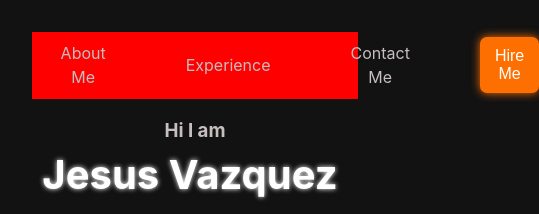
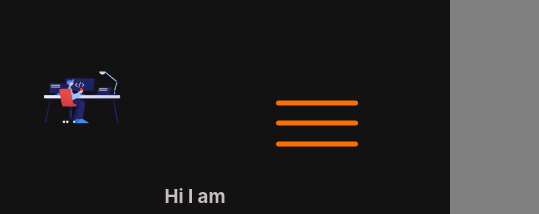
Before and after one commit to JesusVS760/website-program, a React (Vite) app: page / in a window 390 px wide. Shown: the top 214 px of the page, 539 px wide, since content can reach past the window. Built offline with nearby package versions, Linux system fonts and the light colour scheme.

Commit message:
hamburger menu

```diff
--- a/index.html
+++ b/index.html
@@ -3,8 +3,12 @@
   <head>
     <meta charset="UTF-8" />
     <link rel="icon" type="image/svg+xml" href="/vite.svg" />
+    <link
+      rel="stylesheet"
+      href="https://cdnjs.cloudflare.com/ajax/libs/font-awesome/4.7.0/css/font-awesome.min.css"
+    />
     <meta name="viewport" content="width=device-width, initial-scale=1.0" />
-    <title>Vite + React</title>
+    <title>Jesus Vazquez</title>
   </head>
   <body>
     <div id="root"></div>
--- a/src/components/Navbar.css
+++ b/src/components/Navbar.css
@@ -65,9 +65,89 @@ a {
   color: white;
   font-weight: 500;
 }
+.off-screen-menu {
+  display: none;
+}
 
 @media screen and (max-width: 768px) {
   .nav-container {
-    background: red;
+    /* background: red; */
+  }
+
+  .navbar-options {
+    /* overflow: hidden;
+    position: relative; */
+  }
+  .navbar-options,
+  .hire-button {
+    display: none;
+  }
+
+  .nav-container a {
+    color: white;
+    padding: 14px 16px;
+    text-decoration: none;
+    font-size: 17px;
+    display: block;
+  }
+  .off-screen-menu {
+    display: block;
+    background-color: gray;
+    height: 100vh;
+    width: 100%;
+    max-width: 450px;
+    position: fixed;
+    top: 0;
+    /* right: 0; */
+    right: -450px;
+    display: flex;
+    flex-direction: column;
+    align-items: center;
+    font-size: 3rem;
+    transition: 0.3s ease;
+  }
+  .off-screen-menu.active {
+    right: 0;
+  }
+  nav {
+    padding: 1rem;
+    display: flex;
+  }
+  .ham-menu {
+    height: 50px;
+    width: 50px;
+    margin-left: auto;
+    position: relative;
+  }
+  .ham-menu span {
+    height: 5px;
+    width: 100%;
+    background: #fd6f00;
+    border-radius: 25px;
+    position: absolute;
+    left: 50%;
+    top: 50%;
+    transform: translate(-50%, -50%);
+    transition: 0.3s ease;
+  }
+  .ham-menu span:nth-child(1) {
+    top: 25%;
+  }
+  .ham-menu span:nth-child(3) {
+    top: 75%;
+  }
+
+  .ham-menu.active span:nth-child(1) {
+    top: 50%;
+    transform: translate(-50%, -50%) rotate(45deg);
+  }
+
+  .ham-menu.active span:nth-child(2) {
+    opacity: 0;
+  }
+
+  .ham-menu.active span:nth-child(3) {
+    top: 50%;
+    transform: translate(-50%, -50%) rotate(-45deg);
   }
 }
--- a/src/components/Navbar.jsx
+++ b/src/components/Navbar.jsx
@@ -1,11 +1,33 @@
-import React from "react";
+import React, { useState } from "react";
 import Hero from "../Images/Hero.png";
 import "./Navbar.css";
+
 const Navbar = () => {
+  const [isHamMenuActive, setIsHamMenuActive] = useState(false);
+
+  function toggleHamMenu() {
+    console.log("Toggle hamburger menu");
+
+    setIsHamMenuActive(!isHamMenuActive);
+  }
+
   return (
     <div className="nav-container">
       <img src={Hero} alt="Hero" />
       <div className="navbar">
+        <div className={`ham-menu ${isHamMenuActive ? "active" : ""}`}>
+          <div className="off-screen-menu">
+            <a href="#page-1">About Me</a>
+            <a href="#page-2">Experience</a>
+            <a href="#page-3">Contact Me</a>
+          </div>
+        </div>
+
+        <nav className="ham-menu" onClick={toggleHamMenu}>
+          <span></span>
+          <span></span>
+          <span></span>
+        </nav>
         <nav className="navbar-options">
           <a className="home-button">Home</a>
           <a href="#page-1">About Me</a>
```
